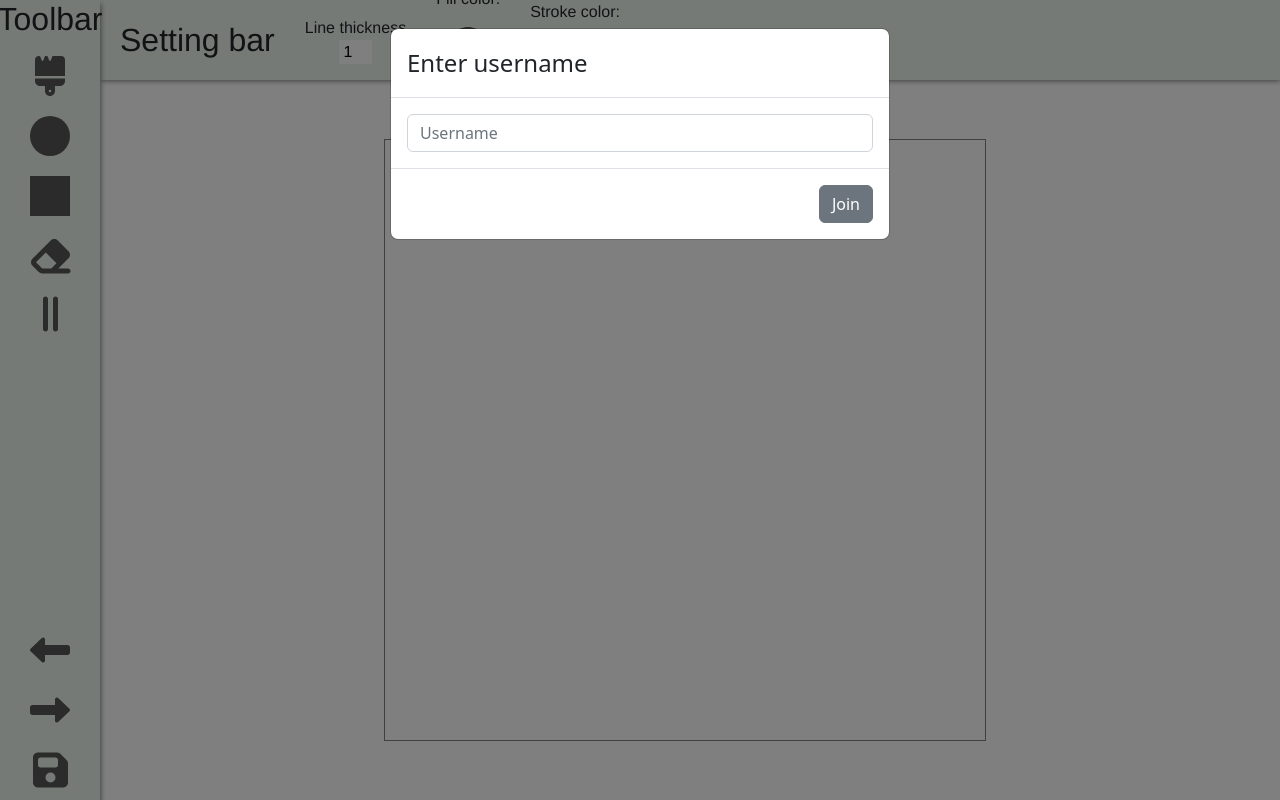
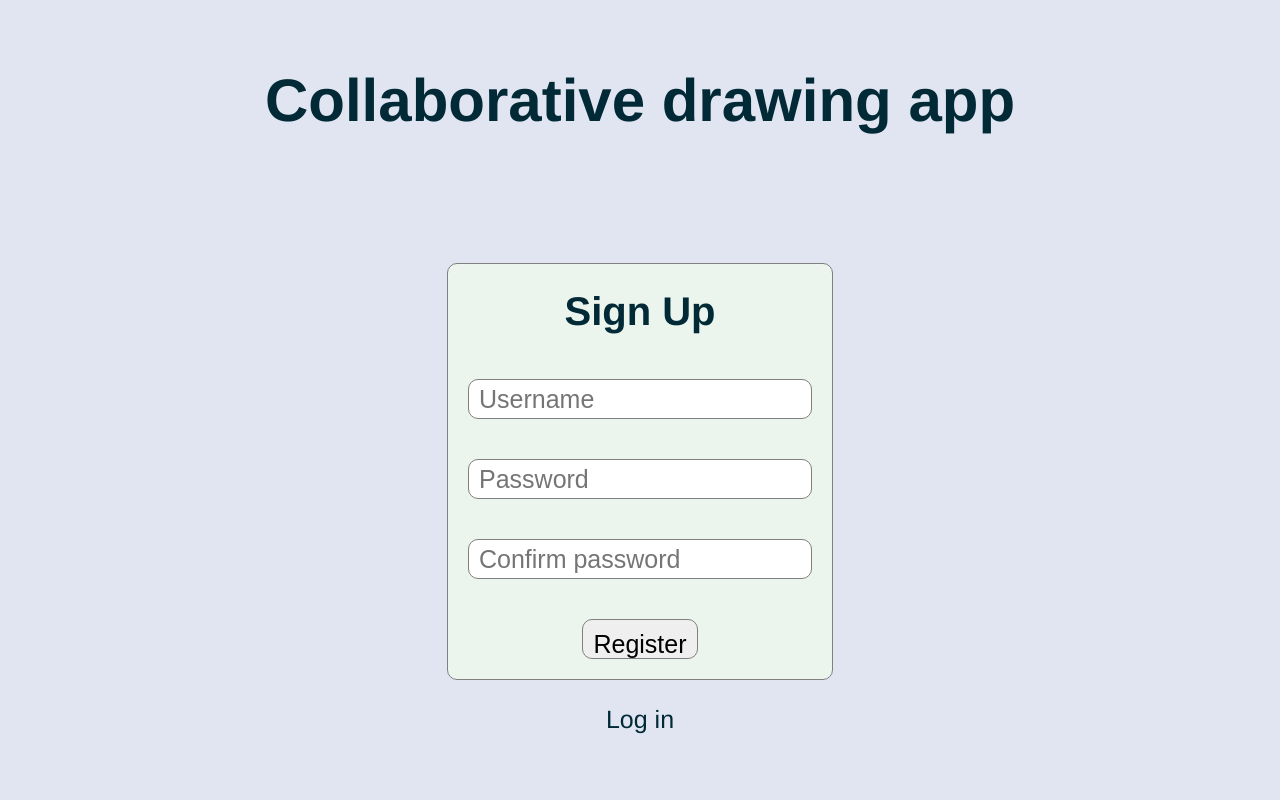
Before and after one commit to NBogomolski/JointDesignApp, a React (Vite) app in the folder client/vite-project/: page /auth/register in a window 1280 px wide. Built offline with nearby package versions, Linux system fonts and the light colour scheme; no server answers.

Commit message:
feat: routing & not-found

```diff
--- a/client/vite-project/index.html
+++ b/client/vite-project/index.html
@@ -3,8 +3,8 @@
   <head>
     <meta charset="UTF-8" />
     <link rel="icon" type="image/svg+xml" href="/vite.svg" />
-    <link rel="stylesheet" href="https://cdn.jsdelivr.net/npm/bootstrap@5.2.3/dist/css/bootstrap.min.css"
-      integrity="sha384-rbsA2VBKQhggwzxH7pPCaAqO46MgnOM80zW1RWuH61DGLwZJEdK2Kadq2F9CUG65" crossorigin="anonymous" />
+    <!-- <link rel="stylesheet" href="https://cdn.jsdelivr.net/npm/bootstrap@5.2.3/dist/css/bootstrap.min.css"
+      integrity="sha384-rbsA2VBKQhggwzxH7pPCaAqO46MgnOM80zW1RWuH61DGLwZJEdK2Kadq2F9CUG65" crossorigin="anonymous" /> -->
     <meta name="viewport" content="width=device-width, initial-scale=1.0" />
     <title>Vite + React</title>
   </head>
--- a/client/vite-project/src/App.jsx
+++ b/client/vite-project/src/App.jsx
@@ -3,29 +3,27 @@ import "./styles/App.sass";
 import Toolbar from "./components/Toolbar"
 import Canvas from "./components/Canvas"
 import SettingBar from "./components/SettingBar";
+import Room from "./components/Room";
+import LoginForm from "./components/LoginForm";
+import RegistrationForm from "./components/RegistrationForm";
 import {BrowserRouter, Routes, Route, Navigate} from 'react-router-dom'
+import NotFound from "./components/NotFound";
 
 function App() {
+
     return (
         <BrowserRouter>
             <Routes>
+
+                <Route path="/auth/login" element={<LoginForm />} />
+                <Route path="/auth/register" element={<RegistrationForm />} />
                 <Route
-                    path="/:id/*"
-                    element={
-                        <div className="app">
-                            <div className="room">
-                                <Toolbar />
-                                <div className="canvas-container">
-                                    <SettingBar />
-                                    <Canvas />
-                                </div>
-                            </div>
-                        </div>
-                    }
+                    path="/rooms/:id/*"
+                    element={<Room />}
                 />
                 <Route
                     path="/*"
-                    element={<Navigate to={`f${(+new Date()).toString(16)}`} />}
+                    element={<NotFound />}
                 />
             </Routes>
         </BrowserRouter>
--- a/client/vite-project/src/components/Canvas.jsx
+++ b/client/vite-project/src/components/Canvas.jsx
@@ -2,12 +2,13 @@ import { useEffect, useRef, useState } from "react";
 import "../styles/App.sass";
 import { observer } from "mobx-react-lite";
 import { Modal, Button, Form} from "react-bootstrap";
-import { useParams } from "react-router-dom";
+import { useParams} from "react-router-dom";
 import canvasState from "../store/canvasState"
 import toolState from "../store/toolState";
 import Brush from "../tools/Brush";
 import Rectangle from "../tools/Rectangle";
 import axios from 'axios'
+
 
 const Canvas = observer(() => {
     const canvasRef = useRef();
@@ -108,7 +109,7 @@ const Canvas = observer(() => {
 
     return (
         <div className="canvas">
-            <Modal show={showModal} onHide={() => {}}>
+            {/* <Modal show={showModal} onHide={() => {}}>
                 <Modal.Header>
                     <Modal.Title>Enter username</Modal.Title>
                 </Modal.Header>
@@ -123,7 +124,7 @@ const Canvas = observer(() => {
                         Join
                     </Button>
                 </Modal.Footer>
-            </Modal>
+            </Modal> */}
             <canvas
                 onMouseDown={() => saveAction()}
                 ref={canvasRef}
--- /dev/null
+++ b/client/vite-project/src/components/LoginForm.jsx
@@ -0,0 +1,28 @@
+import '../styles/Login.sass'
+import { Link } from 'react-router-dom';
+
+
+const LoginForm = () => {
+
+
+    const loginUser = (e) => {
+        e.preventDefault();
+
+    }
+
+    return (
+        <div className="centered-container outter-container">
+            <h1 className="app-title">Collaborative drawing app</h1>
+            <form onSubmit={(e) => loginUser(e)} className="centered-container">
+                <h1>Log In</h1>
+                <input placeholder="Username" type="text" id="username" />
+                <input placeholder="Password" type="password" id="password" />
+            </form>
+            <Link to="/auth/register" replace>
+                Register
+            </Link>
+        </div>
+    );
+}
+
+export default LoginForm
--- /dev/null
+++ b/client/vite-project/src/components/NotFound.jsx
@@ -0,0 +1,25 @@
+import '../styles/NotFound.sass'
+import { useNavigate } from 'react-router-dom'
+import AuthState from '../store/authState'
+import { useEffect } from 'react'
+
+const NotFound = () => {
+    const navigate = useNavigate()
+
+    useEffect(() => {
+        console.log(AuthState.loggedIn)
+        navigate('/auth/login', {replace: true})
+    }, [])
+
+    return (
+        <div className="container">
+            <h1>404 Not Found</h1>
+            <h2>The page you are looking for does not exist.</h2>
+        </div>
+
+    )
+
+
+}
+
+export default NotFound
--- /dev/null
+++ b/client/vite-project/src/components/RegistrationForm.jsx
@@ -0,0 +1,44 @@
+import "../styles/Login.sass";
+import { Link } from "react-router-dom";
+import axios from "axios";
+
+const RegistrationForm = () => {
+
+
+    const registerUser = (e) => {
+        e.preventDefault();
+        const password = e.currentTarget.password
+        const passwordConfirmation = e.currentTarget.confirmation
+        const username = e.currentTarget.username
+        if (password.value !== passwordConfirmation.value) {
+
+            return
+        }
+        axios.post('http://localhost:5000/auth/register', {
+
+        }).then(res => {
+            username.value = ''
+            password.value = ''
+            passwordConfirmation.value = ''
+        })
+
+    };
+
+    return (
+        <div className="centered-container outter-container">
+            <h1 className="app-title">Collaborative drawing app</h1>
+            <form onSubmit={(e) => registerUser(e)} className="centered-container">
+                <h1>Sign Up</h1>
+                <input required placeholder="Username" type="text" id="username" />
+                <input required placeholder="Password" type="password" id="password" />
+                <input required placeholder="Confirm password" type="password" id="confirmation" />
+                <input type="submit" value="Register" />
+            </form>
+            <Link to="/auth/login" replace>
+                Log in
+            </Link>
+        </div>
+    );
+};
+
+export default RegistrationForm;
--- /dev/null
+++ b/client/vite-project/src/components/Room.jsx
@@ -0,0 +1,28 @@
+import '../styles/App.sass';
+import Toolbar from "./Toolbar";
+import SettingBar from "./SettingBar";
+import Canvas from "./Canvas";
+import authState from '../store/authState';
+import { useNavigate } from 'react-router-dom';
+
+const Room = () => {
+    const navigate = useNavigate()
+
+    if (!authState.loggedIn) {
+        navigate("/auth/login");
+    }
+
+    return (
+        <div className="app">
+            <div className="room">
+                <Toolbar />
+                <div className="canvas-container">
+                    <SettingBar />
+                    <Canvas />
+                </div>
+            </div>
+        </div>
+    )
+};
+
+export default Room
--- /dev/null
+++ b/client/vite-project/src/store/authState.js
@@ -0,0 +1,15 @@
+import { makeAutoObservable } from "mobx";
+
+class AuthState {
+    loggedIn = false;
+    constructor() {
+        makeAutoObservable(this);
+    }
+
+    setLoggedIn(loggedInStatus) {
+        this.loggedIn = loggedInStatus;
+    }
+
+}
+
+export default AuthState
--- /dev/null
+++ b/client/vite-project/src/styles/Login.sass
@@ -0,0 +1,52 @@
+*
+	margin: 0
+	padding: 0
+	box-sizing: border-box
+
+$default-font-family: Helvetica, Arial, sans-serif
+$default-bg-color: #EBF5EE
+$davys-gray: #565656
+$font-color: #012A36
+
+@mixin borders()
+	border: 1px solid #808080
+	border-radius: 10px
+
+.outter-container
+	height: 100vh
+	font-family: $default-font-family
+	flex-direction: column
+	background-color: #e1e5f2
+	min-width: 800px
+	min-height: 600px
+	a
+		color: $font-color
+		display: block
+		text-align: center
+		text-decoration: none
+		cursor: pointer
+		margin-top: 25px
+		font-size: 25px
+	.app-title
+		margin-bottom: 10%
+		font-size: 60px
+		color: $font-color
+
+.centered-container
+	display: flex
+	align-items: center
+	justify-content: center
+	form
+		flex-direction: column
+		@include borders()
+		background-color: #ebf5ee
+		h1
+			margin: 25px
+			font-size: 40px
+			color: $font-color
+		input
+			height: 40px
+			font-size: 25px
+			margin: 20px
+			padding: 10px
+			@include borders()
--- /dev/null
+++ b/client/vite-project/src/styles/NotFound.sass
@@ -0,0 +1,12 @@
+@import 'const.sass'
+
+.container
+    background-color: #e1e5f2
+    height: 100vh
+    font-family: $default-font-family
+    display: flex
+    flex-direction: column
+    justify-content: center
+    align-items: center
+    h1
+        font-size: 50px
--- /dev/null
+++ b/client/vite-project/src/styles/const.sass
@@ -0,0 +1,4 @@
+$default-font-family: Helvetica, Arial, sans-serif
+$default-bg-color: #EBF5EE
+$davys-gray: #565656
+$font-color: #012A36
```
